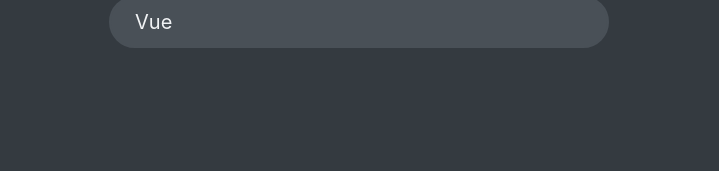
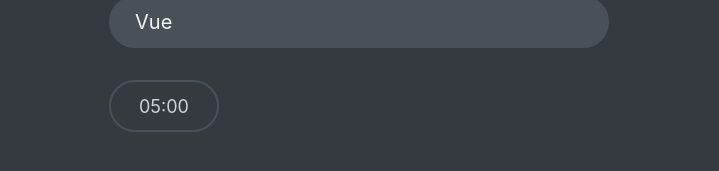
Before and after one commit to ivantxo/14_react_quiz, a React (Vite) app: page / in a window 1280 px wide. Both pictures are taken after a click on the button "Let's start". Shown: the part 569-740 px from the top of the page, without its empty margins (281-1000 px from the left). Built offline with nearby package versions, Linux system fonts and the light colour scheme; data requests are answered from the project's data file; a web font is replaced by a local one.

Commit message:
Added initial Timer
- Logging to console every second

```diff
--- a/src/components/App.jsx
+++ b/src/components/App.jsx
@@ -8,6 +8,8 @@
 import NextButton from "./NextButton";
 import Progress from "./Progress";
 import FinishScreen from "./FinishScreen";
+import Timer from "./Timer";
+import Footer from "./Footer";
 
 const initialState = {
   questions: [],
@@ -109,18 +111,22 @@
               maxPossiblePoints={maxPossiblePoints}
               answer={answer}
             />
+
             <Question
               question={questions[index]}
               dispatch={dispatch}
               answer={answer}
             />
 
+            <Footer>
+              <Timer />
               <NextButton
                 dispatch={dispatch}
                 answer={answer}
                 index={index}
                 numQuestions={numQuestions}
               />
+            </Footer>
           </>
         )}
         {status === "finished" && (
--- /dev/null
+++ b/src/components/Footer.jsx
@@ -0,0 +1,5 @@
+function Footer({ children }) {
+  return <footer>{children}</footer>;
+}
+
+export default Footer;
--- /dev/null
+++ b/src/components/Timer.jsx
@@ -0,0 +1,13 @@
+import { useEffect } from "react";
+
+function Timer() {
+  useEffect(function () {
+    setInterval(function () {
+      console.log("tick");
+    }, 1000);
+  }, []);
+
+  return <div className="timer">05:00</div>;
+}
+
+export default Timer;
```
Lines whose indentation alone changed are shown as unchanged.
